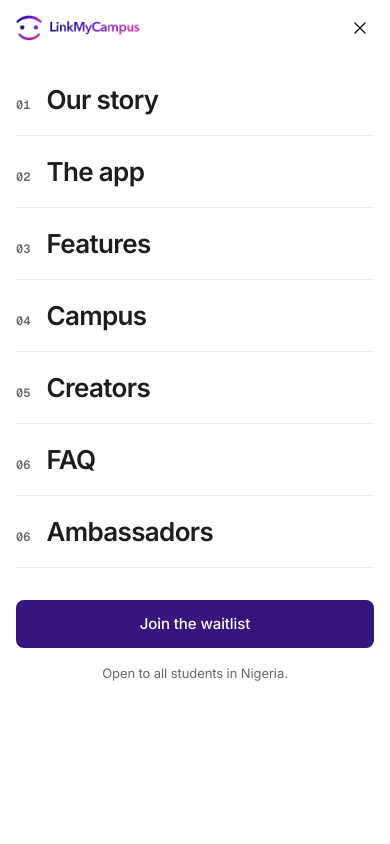
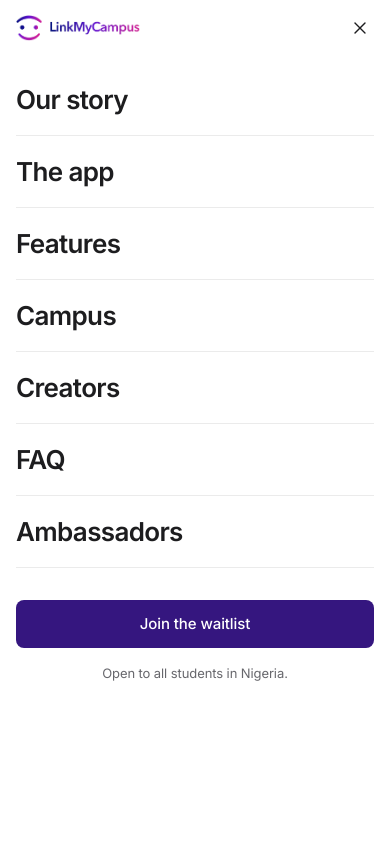
Before and after one commit to linkmycampus/landing, a React (Vite) app: page / in a window 390 px wide. Both pictures are taken after a click on the button 360 px from the left and 28 px from the top of the page. Shown: the top 844 px of the page. Built offline with nearby package versions, Linux system fonts and the light colour scheme; a web font is replaced by a local one.

Commit message:
Remove numbers from mobile menu

```diff
--- a/src/layouts/MarketingLayout.tsx
+++ b/src/layouts/MarketingLayout.tsx
@@ -201,14 +201,13 @@ export default function MarketingLayout() {
           </div>
           <nav className="wrap mt-2" aria-label="Mobile">
             <ol>
-              {navLinks.map((link, i) => (
+              {navLinks.map((link) => (
                 <li key={link.label} className="border-b border-border">
                   <a
                     href={resolveHref(link.to)}
                     onClick={close}
                     className="flex items-baseline gap-4 py-4 font-display text-[26px] font-semibold tracking-[-0.025em]"
                   >
-                    <span className="meta">{String(i + 1).padStart(2, '0')}</span>
                     {link.label}
                   </a>
                 </li>
@@ -219,7 +218,6 @@ export default function MarketingLayout() {
                   onClick={close}
                   className="flex items-baseline gap-4 py-4 font-display text-[26px] font-semibold tracking-[-0.025em]"
                 >
-                  <span className="meta">06</span>
                   Ambassadors
                 </Link>
               </li>
```
